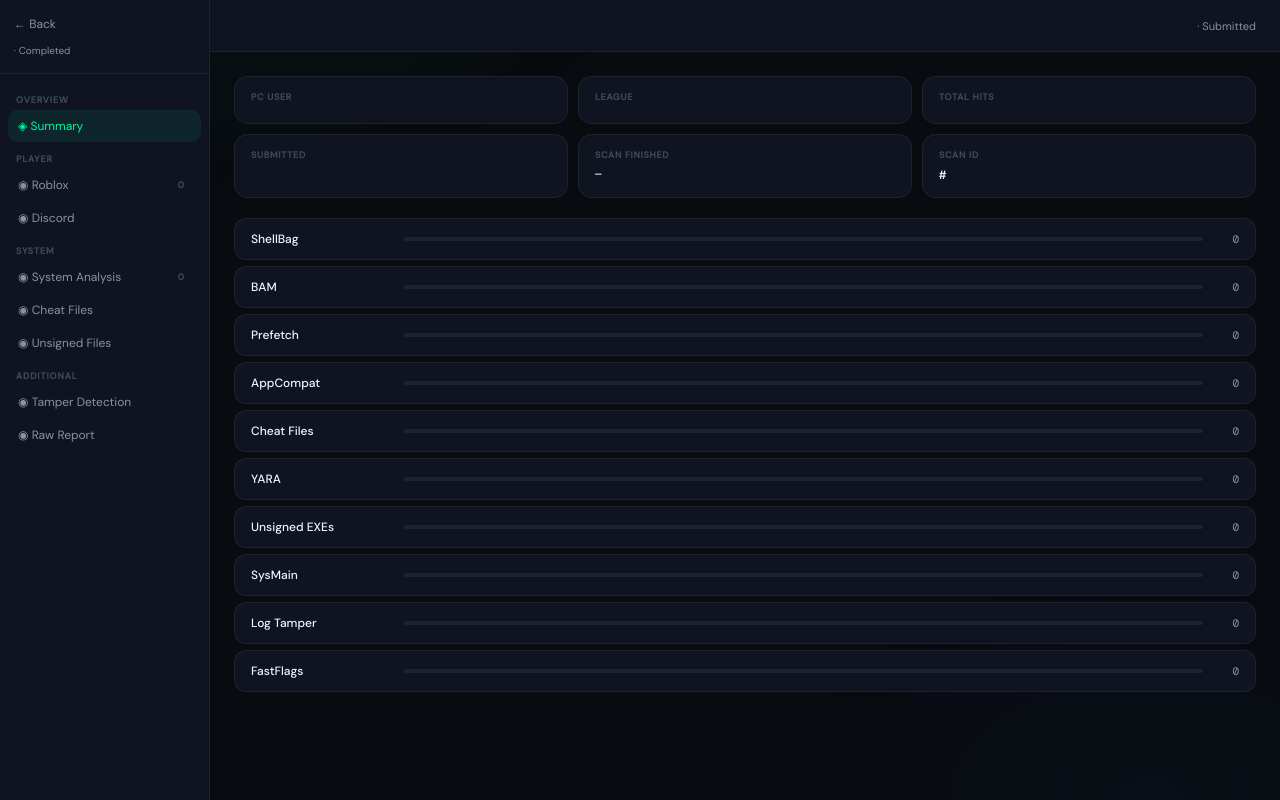
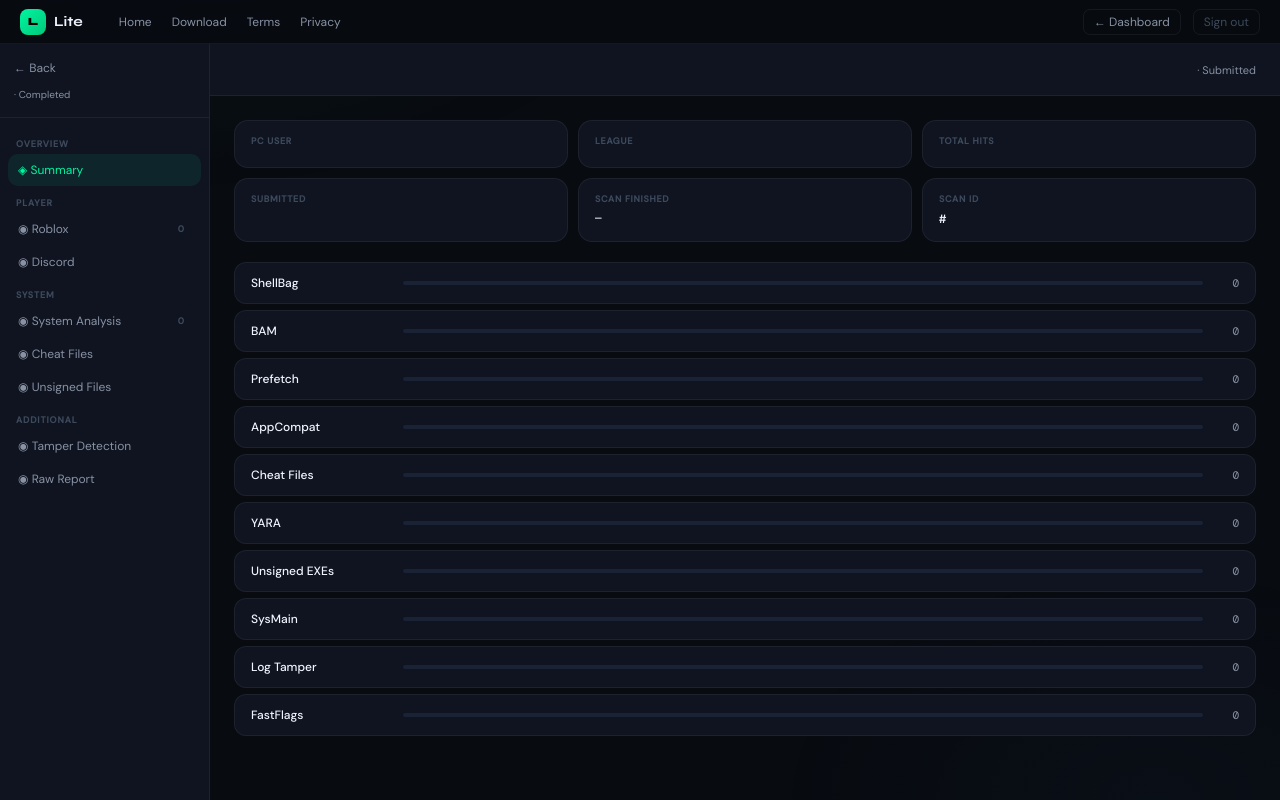
Before and after one commit to n0unt/pccheckersitee, a Flask app: template templates/results.html in a window 1280 px wide. Run offline with Flask 3, Linux system fonts and the light colour scheme; the template is opened without the code that fills it, so the values that code supplies are empty; some libraries are stand-ins or nearby versions.

Commit message:
Update site navigation and layout styles

```diff
--- a/templates/results.html
+++ b/templates/results.html
@@ -18,7 +18,7 @@
 }
 html,body{height:100%;background:var(--bg);color:var(--fg);font-family:'DM Sans',sans-serif;overflow:hidden;}
 body::before{content:'';position:fixed;inset:0;background:radial-gradient(ellipse 80% 50% at 10% 0%, rgba(0,245,160,0.03) 0%,transparent 50%),radial-gradient(ellipse 60% 60% at 90% 100%, rgba(77,159,255,0.03) 0%,transparent 50%);pointer-events:none;z-index:0;}
-.shell{display:flex;height:100vh;position:relative;z-index:1;}
+.shell{display:flex;height:calc(100vh - 44px);position:relative;z-index:1;}
 
 /* Sidebar */
 .sidebar{width:210px;background:var(--surface);border-right:1px solid var(--border);display:flex;flex-direction:column;flex-shrink:0;}
@@ -111,6 +111,12 @@ body::before{content:'';position:fixed;inset:0;background:radial-gradient(ellips
 ::-webkit-scrollbar{width:4px;}
 ::-webkit-scrollbar-track{background:transparent;}
 ::-webkit-scrollbar-thumb{background:var(--surface3);border-radius:4px;}
+.site-nav{height:44px;background:rgba(8,11,16,0.95);backdrop-filter:blur(12px);border-bottom:1px solid var(--border);display:flex;align-items:center;padding:0 20px;gap:16px;flex-shrink:0;z-index:200;position:relative;}
+.site-brand{display:flex;align-items:center;gap:8px;text-decoration:none;color:var(--fg);}
+.site-nav-links{display:flex;align-items:center;gap:20px;margin-left:20px;}
+.site-nav-links a{color:var(--fg2);text-decoration:none;font-size:12px;transition:color 0.15s;}
+.site-nav-links a:hover{color:var(--fg);}
+.shell{display:flex;height:calc(100vh - 44px);position:relative;z-index:1;}
 </style>
 </head>
 <body>
@@ -120,6 +126,19 @@ body::before{content:'';position:fixed;inset:0;background:radial-gradient(ellips
 {% set roblox_accs = scan.roblox_accounts if has_scan else [] %}
 {% set sys_hits = (report.get('shellbag_hits',0)|int + report.get('bam_hits',0)|int + report.get('prefetch_hits',0)|int + report.get('appcompat_hits',0)|int + report.get('sysmain_hits',0)|int) %}
 
+<header class="site-nav">
+  <a href="/" class="site-brand"><div style="width:26px;height:26px;border-radius:8px;background:linear-gradient(135deg,var(--green),#00c97a);display:flex;align-items:center;justify-content:center;font-family:'Syne',sans-serif;font-size:11px;font-weight:800;color:#000;flex-shrink:0">L</div><span style="font-family:'Syne',sans-serif;font-size:14px;font-weight:700">Lite</span></a>
+  <div class="site-nav-links">
+    <a href="/">Home</a>
+    <a href="/download">Download</a>
+    <a href="/terms">Terms</a>
+    <a href="/privacy">Privacy</a>
+  </div>
+  <div style="margin-left:auto;display:flex;align-items:center;gap:12px;">
+    <a href="/dashboard" style="font-size:12px;color:var(--fg2);text-decoration:none;padding:4px 10px;border:1px solid var(--border);border-radius:7px;transition:all 0.15s">← Dashboard</a>
+    <a href="/logout" style="font-size:12px;color:var(--fg3);text-decoration:none;padding:4px 10px;border:1px solid var(--border);border-radius:7px;transition:all 0.15s">Sign out</a>
+  </div>
+</header>
 <div class="shell">
 <nav class="sidebar">
   <div class="sidebar-top">
```
